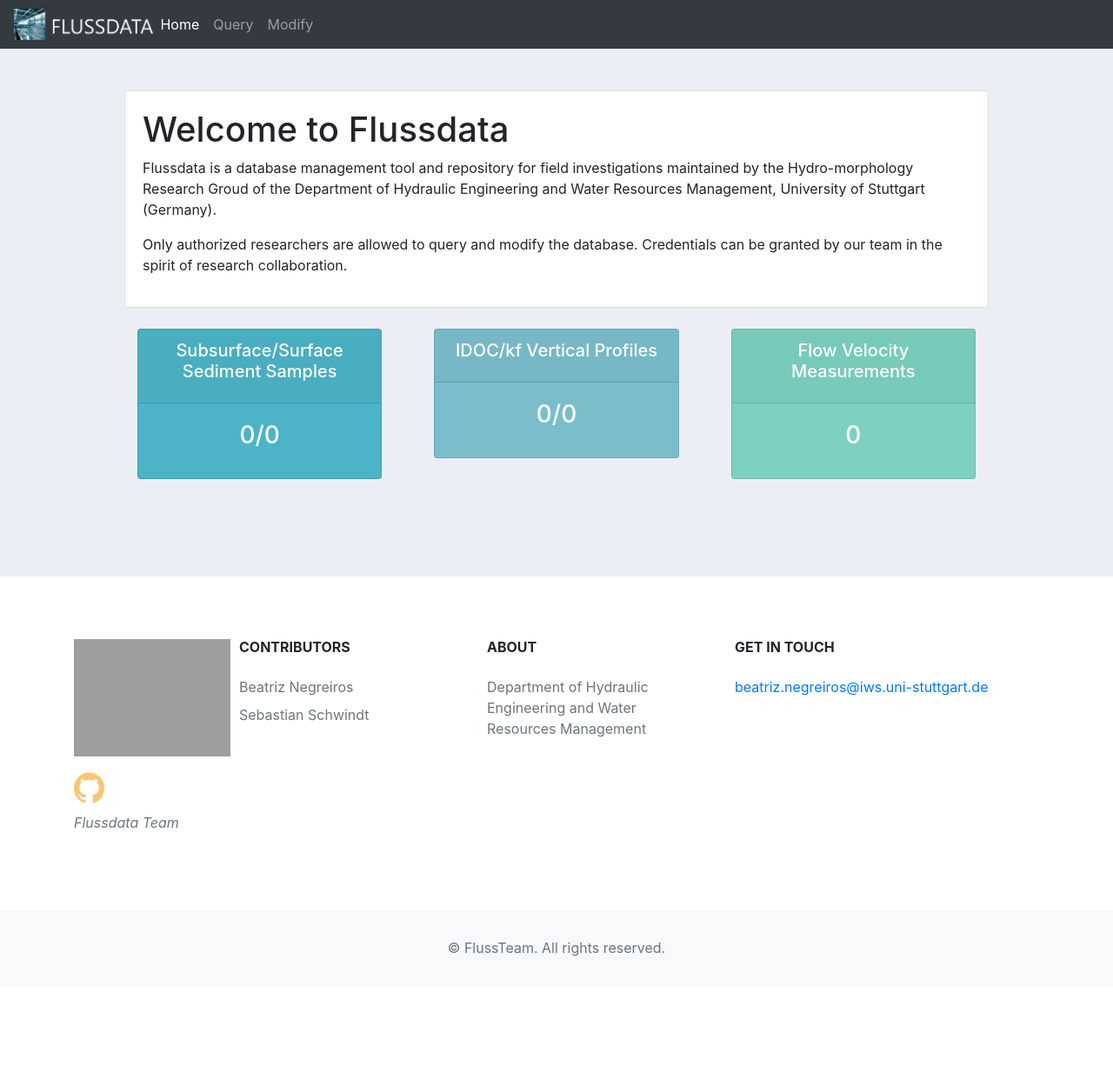
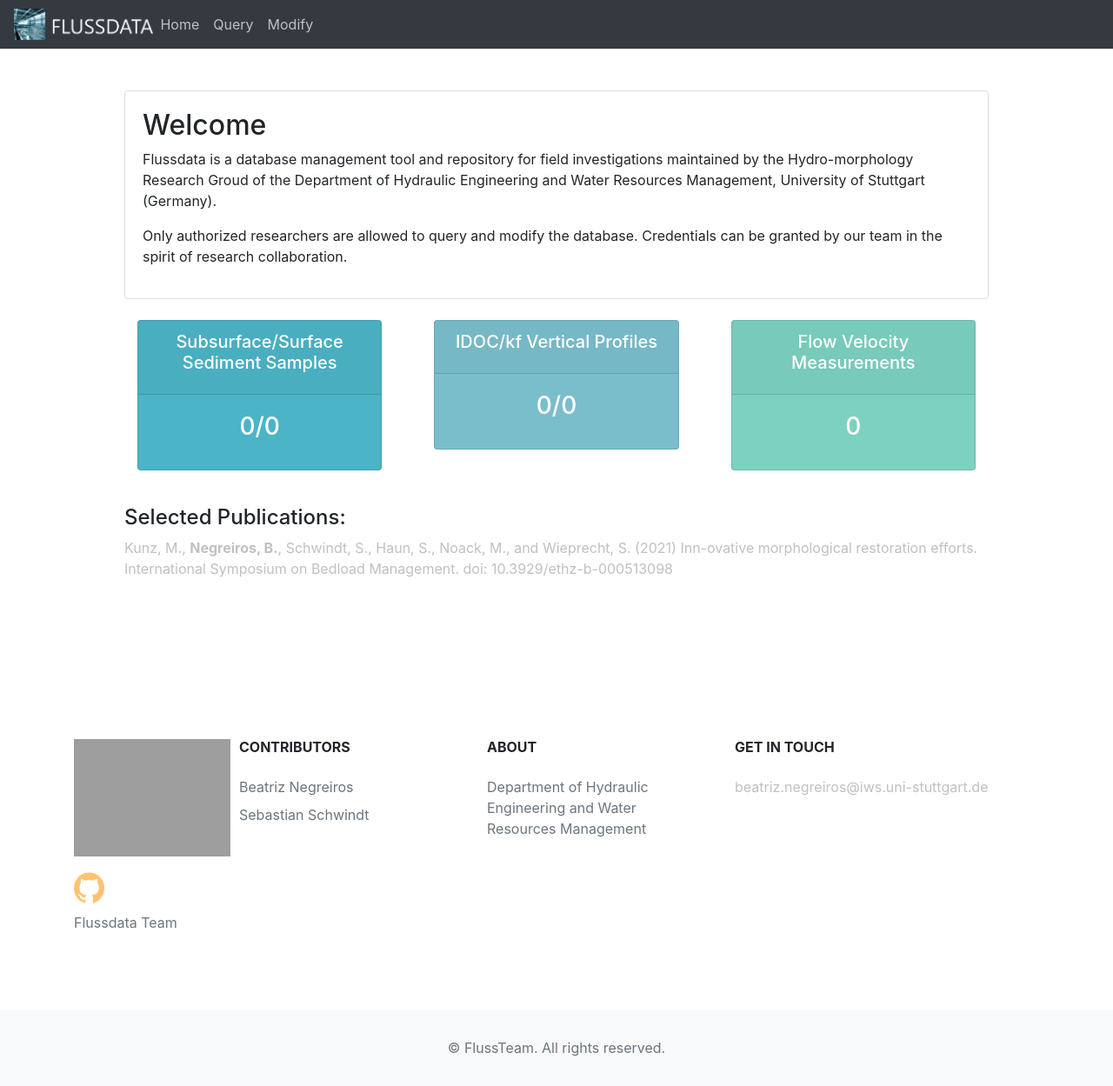
Before and after one commit to riveranalyst/software, a Django app: page / in a window 1280 px wide. Shown: the whole page at 87% size. Before the commit the page ends 1100 px from the top, so only its background shows below. Run offline with Django 4.2, Linux system fonts and the light colour scheme; data that the repository does not hold is empty; some libraries are stand-ins or nearby versions; grey boxes are pictures that could not be loaded.

Commit message:
updated footer

```diff
--- a/static/main.css
+++ b/static/main.css
@@ -1,7 +1,3 @@
-body{
-    background-color: #ebeff5;
-}
-
 #button-addon1 {
   color: #ffc371;
 }
@@ -30,6 +26,8 @@ i {
     background-color: aliceblue !important;
 }
 
+a { color: #C0C0C0 !important; }
+
 #total-orders{
     background-color: #4cb4c7;
 }
--- a/templates/base.html
+++ b/templates/base.html
@@ -8,7 +8,8 @@
       <link rel="stylesheet" href="https://stackpath.bootstrapcdn.com/bootstrap/4.3.1/css/bootstrap.min.css" integrity="sha384-ggOyR0iXCbMQv3Xipma34MD+dH/1fQ784/j6cY/iJTQUOhcWr7x9JvoRxT2MZw1T" crossorigin="anonymous">
 
 
-      <!--    Custom css & js (dropzone)--><link rel="stylesheet" type="text/css" href="{% static 'main.css' %}">
+      <!--    Custom css & js (dropzone)-->
+      <link rel="stylesheet" type="text/css" href="{% static 'main.css' %}">
       <script src="{% static 'main.js' %}"></script>
 
     <!-- favicon TO DO -->
@@ -68,7 +69,7 @@
 
 <!--          <ul class="list-inline mt-4">-->
             <h1><a href="https://github.com/Ecohydraulics"><i class="icon ion-social-github"></i></a></h1>
-            <p class="font-italic text-muted">Flussdata Team</p>
+            <p class="text-muted">Flussdata Team</p>
             <!--            <li class="list-inline-item"><a href="#" target="_blank" title="pinterest"><i class="fa fa-pinterest"></i></a></li>-->
 <!--            <li class="list-inline-item"><a href="#" target="_blank" title="vimeo"><i class="fa fa-vimeo"></i></a></li>-->
 <!--          </ul>-->
--- a/templates/home.html
+++ b/templates/home.html
@@ -5,7 +5,7 @@
     <div class="col-md">
         <div class="card card-body">
 
-            <h1>Welcome to Flussdata</h1>
+            <h2>Welcome</h2>
             <p>Flussdata is a database management tool and repository for
             field investigations maintained by the
             Hydro-morphology Research Groud of the Department of Hydraulic
@@ -15,8 +15,10 @@
             	Only authorized researchers are allowed to query and modify the database.
 				Credentials can be granted by our team in the spirit of research collaboration.
 			</p>
+
 <!--			<p><a href="mailto:beatriz.negreiros@iws.uni-stuttgart.de"><button class="btn btn-primary" type="submit">Get in touch</button></a></p>-->
         </div>
+
     </div>
 </div>
 
@@ -63,6 +65,11 @@
 	</div>
 
 </div>
+<br>
+<div>
+<h4>Selected Publications:</h4>
+	<p class="link"><a href="https://www.research-collection.ethz.ch/handle/20.500.11850/513098"> Kunz, M., <b>Negreiros, B.</b>, Schwindt, S., Haun, S., Noack, M., and Wieprecht, S. (2021) Inn-ovative morphological restoration efforts. International Symposium on Bedload Management. doi: 10.3929/ethz-b-000513098 </a></p>
 
+</div>
 
 {% endblock %}
```
